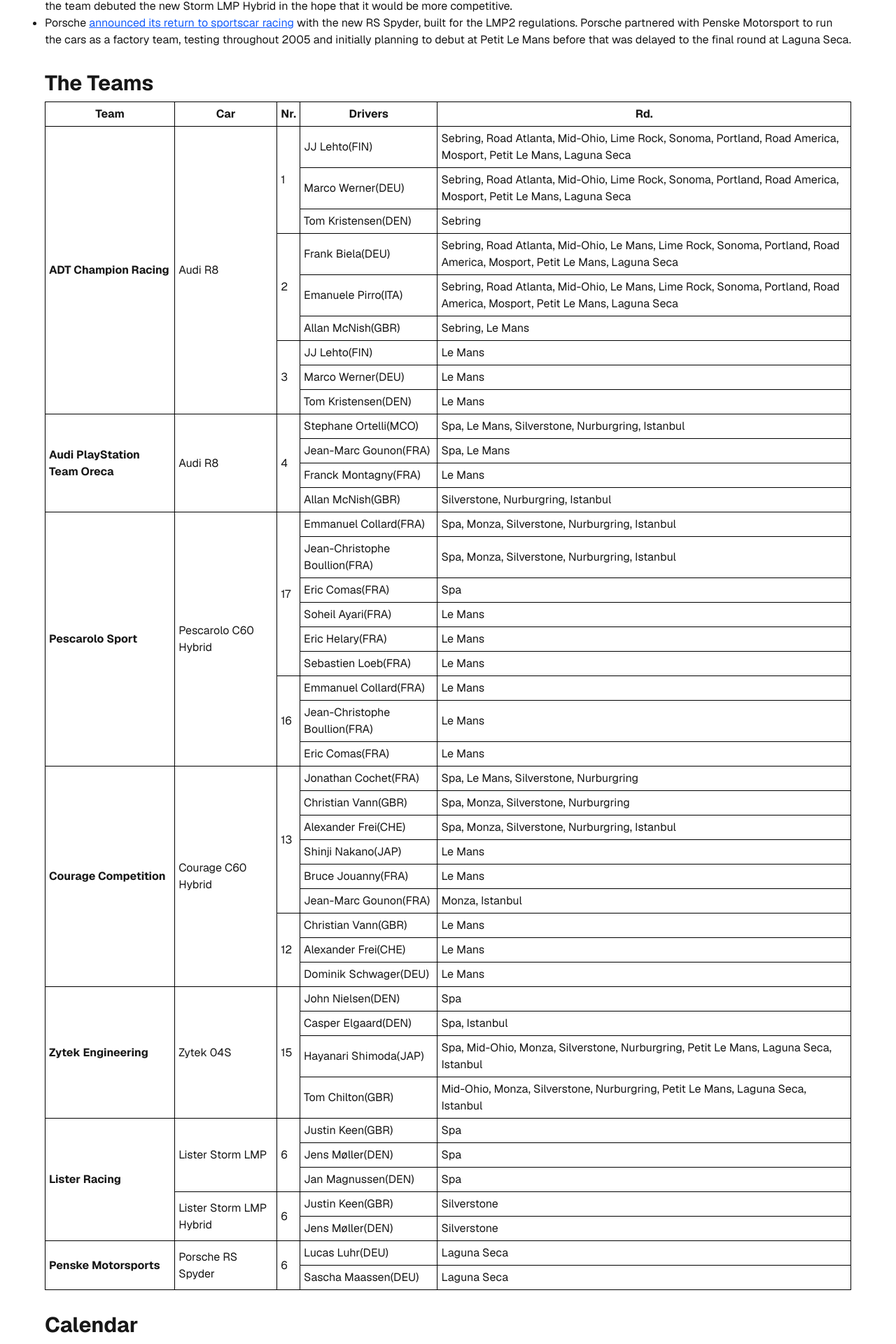
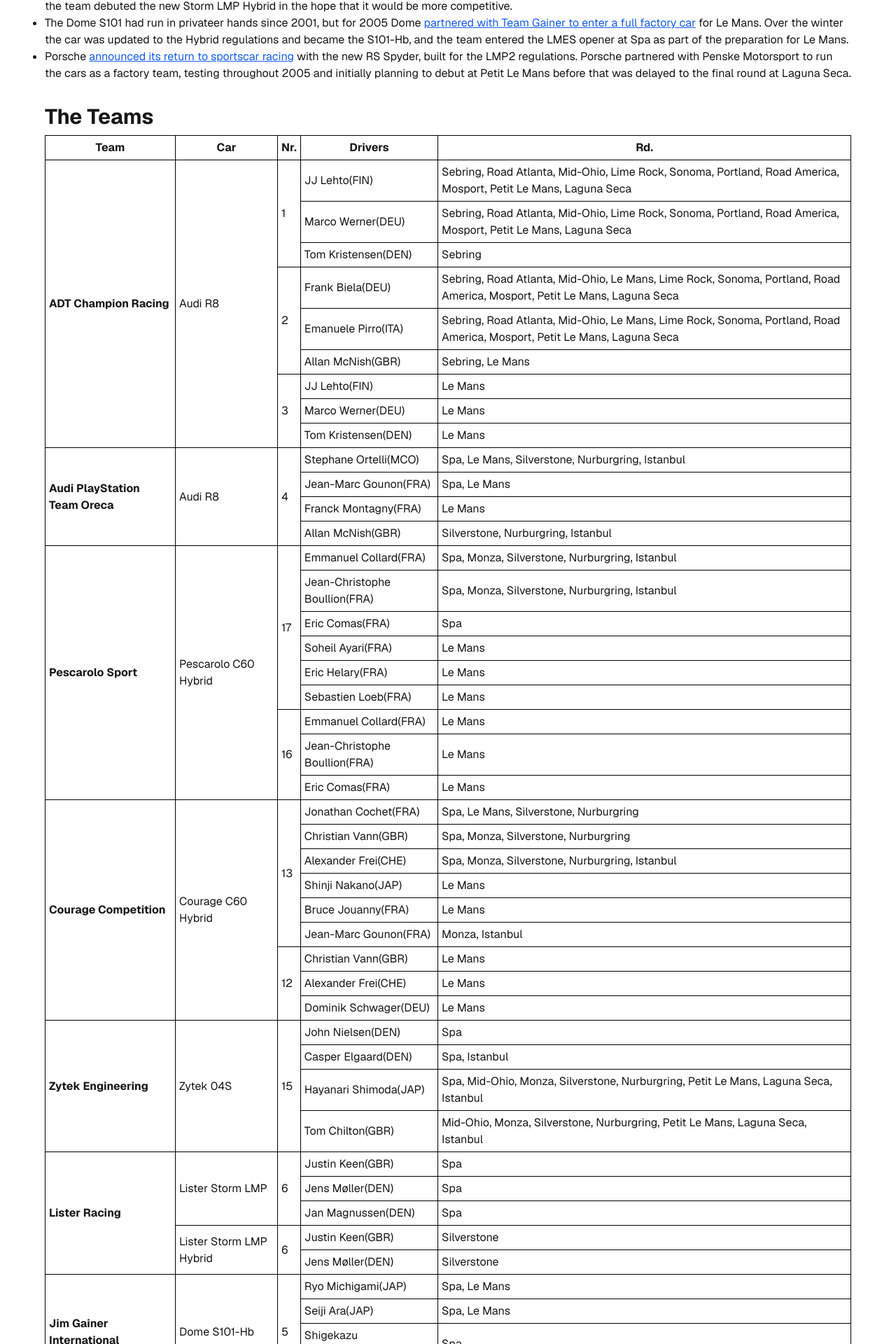
Before and after one commit to RasmusKodehode/sportscar-encyclopedia, a Next.js app: page /year-by-year/2005 in a window 1280 px wide. Shown: the part 875-2795 px from the top of the page at 70% size. Built offline with nearby package versions, Linux system fonts and the light colour scheme.

Commit message:
introduced Dome factory team 2005

```diff
--- a/app/the-cars/page.tsx
+++ b/app/the-cars/page.tsx
@@ -29,6 +29,7 @@
 import PESCAROLOC60 from "../../public/PESCAROLOC60.jpg";
 import PORSCHERSSPYDER from "../../public/PORSCHERSSpyder.jpg";
 import COURAGEHYBRID from "../../public/COURAGEC60Hybrid.jpg";
+import DOMES101 from "../../public/DOMES101Hb.jpg";
 import LISTERHYBRID from "../../public/LISTERSTORMLMPHybrid.jpg";
 import PESCAROLOHYBRID from "../../public/PESCAROLOC60Hybrid.jpg";
 import AUDIR10 from "../../public/AUDIR10TDI.jpg";
@@ -1220,6 +1221,62 @@
             </ul>
           </div>
           <div className="flex flex-col gap-1">
+            <h3>Dome</h3>
+            <ul className="flex flex-col gap-4">
+              <li>
+                <p className="font-bold">Dome S101-Hb</p>
+                <p>Engine: Mugen 4.0L V8 Naturally Aspirated</p>
+                <p>Ruleset: Hybrid LMP1 (2005-2006)</p>
+                <p>Designed by Akiyoshi Oku</p>
+                <p>First Event: 2005 Spa</p>
+                <p>Last Event: 2005 Le Mans</p>
+                <p>Hybrid version of the S101, ran by Dome factory team</p>
+                <Image
+                  src={DOMES101}
+                  width={500}
+                  height={500}
+                  alt="Dome S101 H B"
+                  className="w-72"
+                />
+              </li>
+              <li>
+                <p className="font-bold">Dome S102</p>
+                <p>Engine: Judd 5.5L V10 Naturally Aspirated</p>
+                <p>Ruleset: LMP1 (2006-2008)</p>
+                <p>Designed by Hiroshi Yuchi</p>
+                <p>First Event: 2008 Le Mans</p>
+                <p>Last Event: 2008 Le Mans</p>
+                <p>
+                  Replaced the aging S101 which had raced in various specs since
+                  2001
+                </p>
+                <Image
+                  src={DOMES102}
+                  width={500}
+                  height={500}
+                  alt="Dome S102"
+                  className="w-72"
+                />
+              </li>
+              <li>
+                <p className="font-bold">Dome S102.5</p>
+                <p>Engine: Judd 3.4L V8 Naturally Aspirated</p>
+                <p>Ruleset: LMP1 (2011-2013)</p>
+                <p>Designed by Hiroshi Yuchi</p>
+                <p>First Event: 2012 Spa</p>
+                <p>Last Event: 2012 Le Mans</p>
+                <p>Updated version of the S102 for the new regulations</p>
+                <Image
+                  src={DOMES1025}
+                  width={500}
+                  height={500}
+                  alt="Dome S102 point 5"
+                  className="w-72"
+                />
+              </li>
+            </ul>
+          </div>
+          <div className="flex flex-col gap-1">
             <h3>Creation Autosportif</h3>
             <ul className="flex flex-col gap-4">
               <li>
@@ -1415,46 +1472,6 @@
             </ul>
           </div>
           <div className="flex flex-col gap-1">
-            <h3>Dome</h3>
-            <ul className="flex flex-col gap-4">
-              <li>
-                <p className="font-bold">Dome S102</p>
-                <p>Engine: Judd 5.5L V10 Naturally Aspirated</p>
-                <p>Ruleset: LMP1 (2006-2008)</p>
-                <p>Designed by Hiroshi Yuchi</p>
-                <p>First Event: 2008 Le Mans</p>
-                <p>Last Event: 2008 Le Mans</p>
-                <p>
-                  Replaced the aging S101 which had raced in various specs since
-                  2001
-                </p>
-                <Image
-                  src={DOMES102}
-                  width={500}
-                  height={500}
-                  alt="Dome S102"
-                  className="w-72"
-                />
-              </li>
-              <li>
-                <p className="font-bold">Dome S102.5</p>
-                <p>Engine: Judd 3.4L V8 Naturally Aspirated</p>
-                <p>Ruleset: LMP1 (2011-2013)</p>
-                <p>Designed by Hiroshi Yuchi</p>
-                <p>First Event: 2012 Spa</p>
-                <p>Last Event: 2012 Le Mans</p>
-                <p>Updated version of the S102 for the new regulations</p>
-                <Image
-                  src={DOMES1025}
-                  width={500}
-                  height={500}
-                  alt="Dome S102 point 5"
-                  className="w-72"
-                />
-              </li>
-            </ul>
-          </div>
-          <div className="flex flex-col gap-1">
             <h3>Aston Martin</h3>
             <ul className="flex flex-col gap-4">
               <li>
--- a/app/year-by-year/2004/page.tsx
+++ b/app/year-by-year/2004/page.tsx
@@ -205,7 +205,7 @@
               >
                 its final Le Mans spec in May
               </a>
-              . finishing the LMES season.
+              . Following Le Mans the team aimed to finish the LMES season.
             </li>
             <li>
               Having been a Courage customer for several years, Henri
@@ -239,7 +239,7 @@
               reduced to supporting the remaining customers.
             </li>
             <li>
-              After successfully competing at Le Mans in 2003 Automotive Durango
+              After successfully competing at Le Mans in 2003 Automotive Durango{" "}
               <a
                 href="https://archive.dailysportscar.com/subscribers/news/lemans/2003lemans/lemans252.htm"
                 target="_blank"
--- a/app/year-by-year/2005/page.tsx
+++ b/app/year-by-year/2005/page.tsx
@@ -127,6 +127,20 @@
               Lister with a reduced budget for 2005. The team started at Spa,
               but by the Silverstone round the team debuted the new Storm LMP
               Hybrid in the hope that it would be more competitive.
+            </li>
+            <li>
+              The Dome S101 had run in privateer hands since 2001, but for 2005
+              Dome{" "}
+              <a
+                href="https://archive.dailysportscar.com/subscribers/news/lemans/2004lemans/lemans491.htm"
+                target="_blank"
+                rel="noopener noreferrer"
+              >
+                partnered with Team Gainer to enter a full factory car
+              </a>{" "}
+              for Le Mans. Over the winter the car was updated to the Hybrid
+              regulations and became the S101-Hb, and the team entered the LMES
+              opener at Spa as part of the preparation for Le Mans.
             </li>
             <li>
               Porsche{" "}
@@ -372,6 +386,27 @@
                 <tr>
                   <td>Jens Møller(DEN)</td>
                   <td>Silverstone</td>
+                </tr>
+                <tr>
+                  <td rowSpan={4}>
+                    <strong>Jim Gainer International</strong>
+                  </td>
+                  <td rowSpan={4}>Dome S101-Hb</td>
+                  <td rowSpan={4}>5</td>
+                  <td>Ryo Michigami(JAP)</td>
+                  <td>Spa, Le Mans</td>
+                </tr>
+                <tr>
+                  <td>Seiji Ara(JAP)</td>
+                  <td>Spa, Le Mans</td>
+                </tr>
+                <tr>
+                  <td>Shigekazu Wakisaka(JAP)</td>
+                  <td>Spa</td>
+                </tr>
+                <tr>
+                  <td>Katsutomo Kaneishi(JAP)</td>
+                  <td>Le Mans</td>
                 </tr>
                 <tr>
                   <td rowSpan={2}>
```
Also changed, not shown: public/DOMES101Hb.jpg (added).
